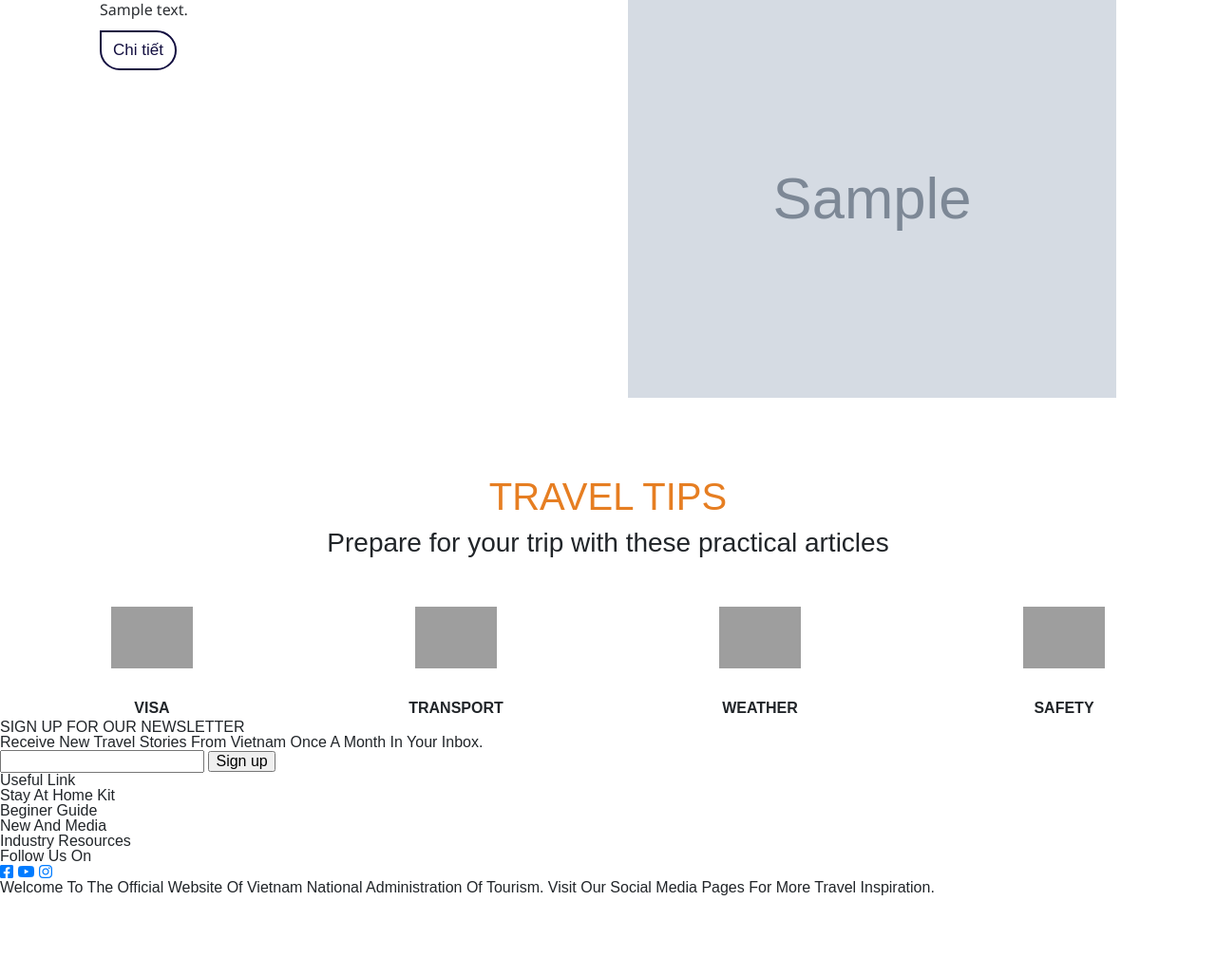
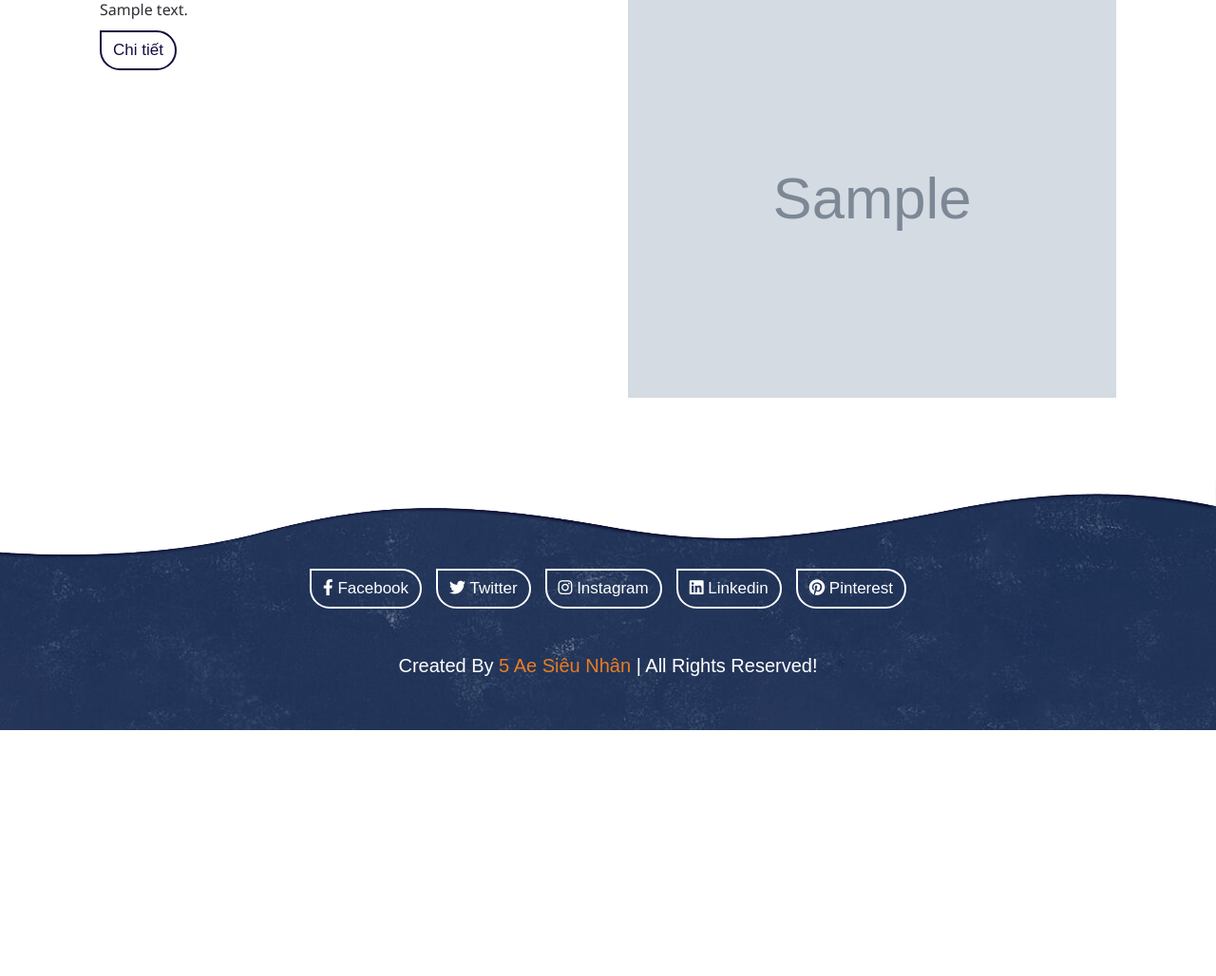
Before and after one commit to whoisltd/promote-tourism-in-Vinh-Phuc, a Flask app: template app/templates/places/tayThien.html in a window 1280 px wide. Shown: the part 1624-2652 px from the top of the page at 95% size. After the commit the page ends 2393 px from the top, so only its background shows below. Run offline with Flask 2, Linux system fonts and the light colour scheme; the template is opened without the code that fills it: values that come from a table or form of the project are taken from there, others are empty; tables that the repository leaves empty hold one stand-in row (values such as "Sample post"); grey boxes marked "Sample" are stand-in pictures; some libraries are stand-ins or nearby versions; some web fonts are replaced; grey boxes are pictures that could not be loaded.

Commit message:
add file tayThien

```diff
--- a/app/templates/places/tayThien.html
+++ b/app/templates/places/tayThien.html
@@ -27,7 +27,10 @@
 
         <style>
             .header__background {
-                background-image: url("{{ url_for('static', filename='images/places/b44.jpg') }}");
+                background-image: url("{{ url_for('static', filename='images/places/b1.jpg') }}");
+            }
+            .footer{
+                background-image: url("{{ url_for('static', filename='images/places/footer_background.jpg') }}");
             }
         </style>
     </head>
@@ -73,19 +76,18 @@
                         </ul>
                     </div>
                 </div>
+
             </div>
         </div>
 
         <div class="banner">
-            <h2 class="banner__title">Explore The World with <span>Tay Thien Travel</span></h2>
-            <p class="banner__desc desc">
-                Tây Thiên là một quần thể kiến trúc cổ xưa với chùa, đền, miếu, bia đá... mang đậm dấu ấn của lịch sử và văn hóa cùng với đại danh lam thắng cảnh Tây Thiên với núi cao rừng thẳm, suối thác hữu tình còn là trung tâm Phật giáo rộng lớn và ra đời sớm nhất ở Việt Nam.
-            </p>
+            <h2 class="banner__title">Hi <span>Welcome To<br> Tay Thien Travel</span></h2>
             <a href="" class="btn btn--banner">Explore Now</a>
         </div>
 
 
     </div>
+    <img class="img--bottom" src="{{ url_for('static', filename='images/places/bottom_wave.png') }}" alt="">
 </div>
     <!-- place -->
     <div class="wrapper">
@@ -106,7 +108,7 @@
                             <h4 class="place__title place__title--item">{{ place.title }}</h4>
                             <p class="place__desc place__desc--infor">
                                 {{ place.description }}
-                                <span class="moreText">{{ place.description_detail}}</span>
+                                <span class="moreText"></span>
                             </p>
                             <a href="http://dulich24.com.vn/du-lich-huyen-tam-dao/quang-truong-trung-tam-tam-dao-id-7681" class="btn desc" target="_blank">Chi tiết</a>
                         </div>
@@ -125,61 +127,22 @@
 
         </div>
     </div>
-    <div class="tip">
-        <h4 class="tip__title">Travel tips</h4>
-        <p class="tip__desc">Prepare for your trip with these practical articles </p>
-        <div class="tip__list">
-            <div class="tip__item">
-                <img src="{{ url_for('static', filename='images/places/tip1.jpg') }}" alt="">
-                <p class="tip__text">Visa</p>
-            </div>
-            <div class="tip__item">
-                <img src="{{ url_for('static', filename='images/places/tip2.jpg') }}" alt="">
-                <p class="tip__text">Transport</p>
-            </div>
-            <div class="tip__item">
-                <img src="{{ url_for('static', filename='images/places/tip3.jpg') }}" alt="">
-                <p class="tip__text">Weather</p>
-            </div>
-            <div class="tip__item">
-                <img src="{{ url_for('static', filename='images/places/tip4.jpg') }}" alt="">
-                <p class="tip__text">Safety</p>
-            </div>
+
+    <section class="footer">
+
+        <img src="{{ url_for('static', filename='images/places/top_wave.png') }}" alt="">
+
+        <div class="share">
+            <a href="#" class="btn"> <i class="fab fa-facebook-f"></i> facebook </a>
+            <a href="#" class="btn"> <i class="fab fa-twitter"></i> twitter </a>
+            <a href="#" class="btn"> <i class="fab fa-instagram"></i> instagram </a>
+            <a href="#" class="btn"> <i class="fab fa-linkedin"></i> linkedin </a>
+            <a href="#" class="btn"> <i class="fab fa-pinterest"></i> pinterest </a>
         </div>
-    </div>
-    <footer class="footer">
-        <div class="signup padding__footer">
-            <h4 class="footer__title">SIGN UP FOR OUR NEWSLETTER</h4>
-            <p class="footer__text">Receive new travel stories from Vietnam once a month in your inbox.</p>
-            <input type="text" class="signup__btn signup__btn--input">
-            <input type="submit" class="signup__btn signup__btn--button" value="Sign up">
-        </div>
-        <div class="useful-link padding__footer">
-            <h4 class="footer__title">useful link</h4>
-            <p class="footer__text">Stay at Home Kit</p>
-            <p class="footer__text">Beginer Guide</p>
-            <p class="footer__text">New and Media</p>
-            <p class="footer__text">Industry Resources</p>
-        </div>
-        <div class="social padding__footer">
-            <h4 class="footer__title">follow us on</h4>
-            <div class="social__list">
-                <a href="" class="social__link">
-                    <i class="fab fa-facebook-square"></i>
-                </a>
-                <a href="" class="social__link">
-                    <i class="fab fa-youtube"></i>
-                </a>
-                <a href="" class="social__link">
-                    <i class="fab fa-instagram"></i>
-                </a>
-            </div>
-            <p class="footer__text">Welcome to the official website of Vietnam National Administration of Tourism. Visit our social media pages for more travel inspiration.</p>
-        </div>
-    </footer>
 
-    <script src="{{ url_for('static', filename='js/place/place.js') }}" type="text/javascript"></script>
+        <div class="credit"> created by <span>5 ae siêu nhân</span> | all rights reserved! </div>
+    </section>
 
-    </script>
+    <script src="{{ url_for('static', filename='js/places/places.js') }}"></script>
 </body>
 </html>
```
